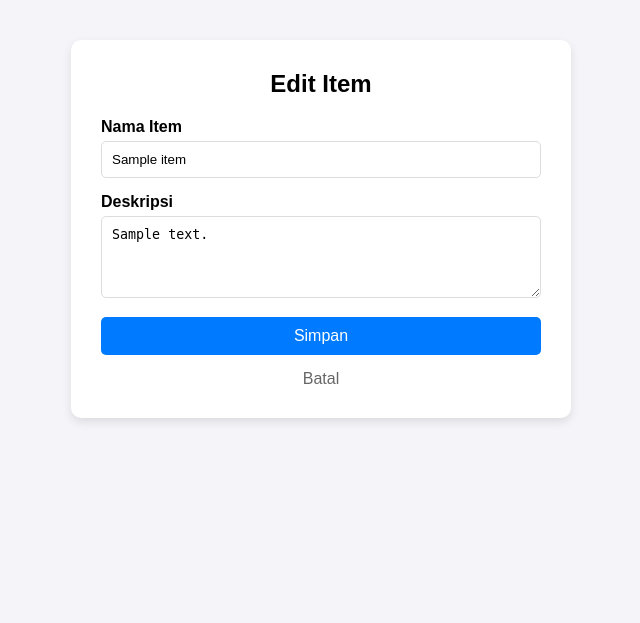
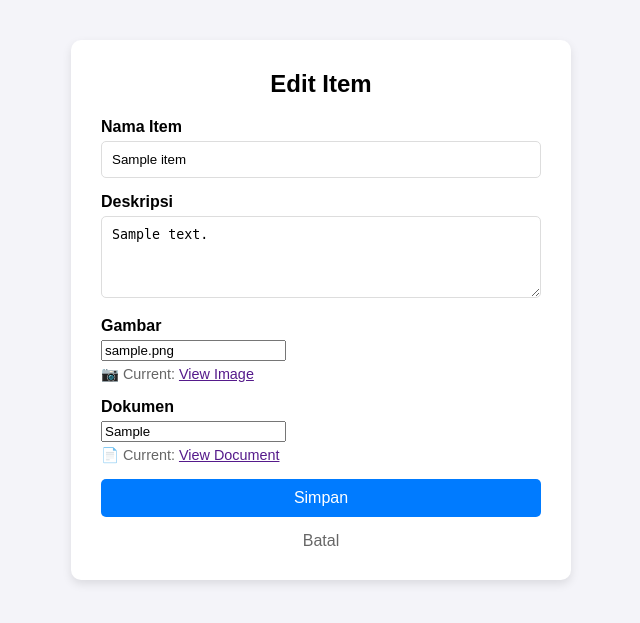
Before and after one commit to faizulhq/myproject, a Django app: page /api/update/1/ in a window 1280 px wide. Shown: the top 623 px of the page, without its empty margins (319-959 px from the left). Run offline with Django 5.2, Linux system fonts and the light colour scheme; tables that the repository leaves empty hold one stand-in row (values such as "Sample post").

Commit message:
Update to CloudinaryField & fix staticfiles storage

```diff
--- a/items/forms.py
+++ b/items/forms.py
@@ -4,7 +4,7 @@ from .models import Item
 class ItemForm(forms.ModelForm):
     class Meta:
         model = Item
-        fields = ['name', 'description']
+        fields = ['name', 'description', 'image', 'document']
         widgets = {
             'name': forms.TextInput(attrs={
                 'class': 'form-input',
--- a/items/models.py
+++ b/items/models.py
@@ -1,10 +1,11 @@
 from django.db import models
+from cloudinary.models import CloudinaryField
 
 class Item(models.Model):
     name = models.CharField(max_length=200)
     description = models.TextField()
-    image = models.ImageField(upload_to='items/images/', blank=True, null=True)
-    document = models.FileField(upload_to='items/documents/', blank=True, null=True)
+    image = CloudinaryField('image', blank=True, null=True)
+    document = CloudinaryField('document', blank=True, null=True, resource_type='raw')
     created_at = models.DateTimeField(auto_now_add=True)
     updated_at = models.DateTimeField(auto_now=True)
 
--- a/items/templates/items/item_form.html
+++ b/items/templates/items/item_form.html
@@ -9,15 +9,17 @@
         .form-group { margin-bottom: 15px; }
         label { display: block; margin-bottom: 5px; font-weight: bold; }
         .form-input { width: 100%; padding: 10px; border: 1px solid #ddd; border-radius: 5px; box-sizing: border-box; }
+        .file-input { padding: 8px; }
         .btn-save { background-color: #007bff; color: white; padding: 10px 20px; border: none; border-radius: 5px; cursor: pointer; width: 100%; font-size: 16px; }
         .btn-save:hover { background-color: #0056b3; }
         .back-link { display: block; text-align: center; margin-top: 15px; color: #666; text-decoration: none; }
+        .current-file { color: #666; font-size: 0.9em; margin-top: 5px; }
     </style>
 </head>
 <body>
     <div class="form-container">
         <h2 style="margin-top: 0; text-align: center;">{{ title }}</h2>
-        <form method="post">
+        <form method="post" enctype="multipart/form-data">
             {% csrf_token %}
 
             <div class="form-group">
@@ -30,6 +32,26 @@
                 {{ form.description }}
             </div>
 
+            <div class="form-group">
+                <label>Gambar</label>
+                {{ form.image }}
+                {% if form.instance.image %}
+                    <div class="current-file">
+                        📷 Current: <a href="{{ form.instance.image.url }}" target="_blank">View Image</a>
+                    </div>
+                {% endif %}
+            </div>
+
+            <div class="form-group">
+                <label>Dokumen</label>
+                {{ form.document }}
+                {% if form.instance.document %}
+                    <div class="current-file">
+                        📄 Current: <a href="{{ form.instance.document.url }}" target="_blank">View Document</a>
+                    </div>
+                {% endif %}
+            </div>
+
             <button type="submit" class="btn-save">Simpan</button>
         </form>
         <a href="{% url 'item_list' %}" class="back-link">Batal</a>
--- a/items/views.py
+++ b/items/views.py
@@ -19,7 +19,7 @@ def item_list(request):
 # 2. CREATE
 def item_create(request):
     if request.method == 'POST':
-        form = ItemForm(request.POST)
+        form = ItemForm(request.POST, request.FILES)  # Tambahkan request.FILES
         if form.is_valid():
             form.save()
             return redirect('item_list')
@@ -31,7 +31,7 @@ def item_create(request):
 def item_update(request, pk):
     item = get_object_or_404(Item, pk=pk)
     if request.method == 'POST':
-        form = ItemForm(request.POST, instance=item)
+        form = ItemForm(request.POST, request.FILES, instance=item)  # Tambahkan request.FILES
         if form.is_valid():
             form.save()
             return redirect('item_list')
```
Also changed, not shown: items/templates/items/item_list.html (+21 -4 lines), myproject/settings.py (+18 -9 lines), items/migrations/0003_alter_item_document_alter_item_image.py (added).
